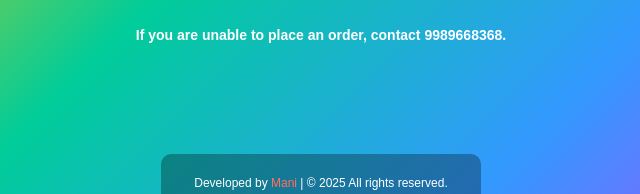
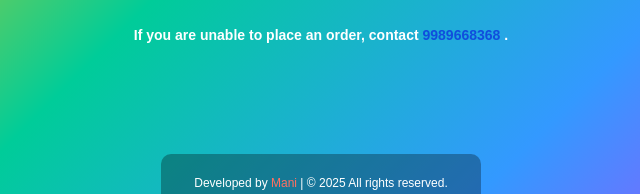
Before and after one commit to Manikanteswar1/Holicolours, a website: page public/index.html in a window 1280 px wide. Shown: the part 568-762 px from the top of the page, 319-959 px from the left. Drawn offline with Linux system fonts and the light colour scheme.

Commit message:
added contact note3

```diff
--- a/public/index.html
+++ b/public/index.html
@@ -152,7 +152,8 @@
     </div>
 
     <!-- Contact Note Below Container -->
-    <p class="contact-note">If you are unable to place an order, contact <strong>9989668368</strong>.</p>
+    <p class="contact-note">If you are unable to place an order, contact <strong><a href="tel:9989668368" style="color: rgb(16, 78, 221); text-decoration: none;">9989668368</a>
+    </strong>.</p>
   </div>
 
   <!-- Footer -->
```
